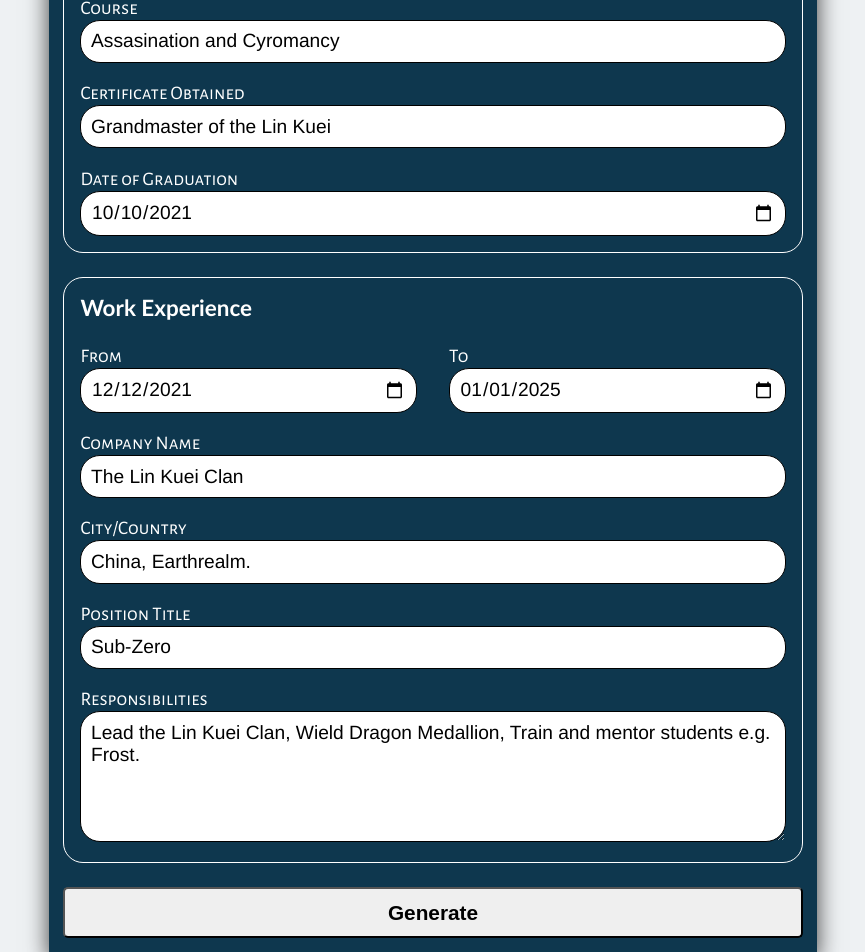
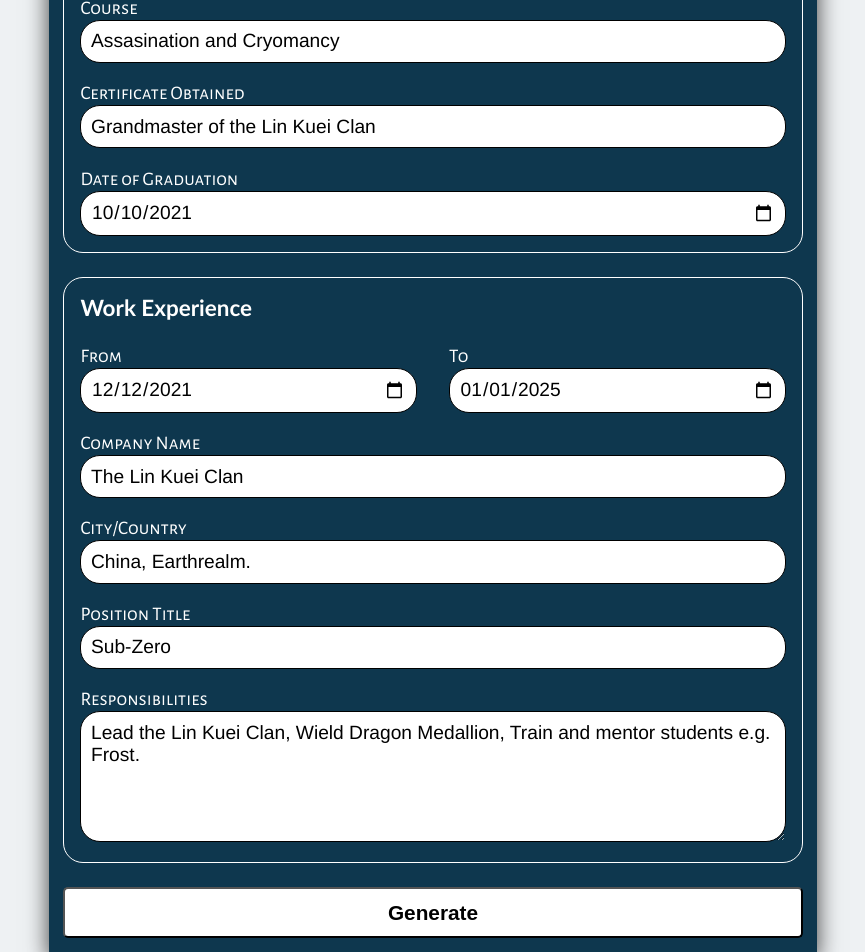
Before and after one commit to zakingslayerv22/cv-application, a React (Vite) app: page / in a window 1280 px wide. Shown: the part 820-1772 px from the top of the page, without its empty margins (207-1072 px from the left). Built offline with nearby package versions, Linux system fonts and the light colour scheme.

Commit message:
Minor fixes
In CVDisplay, replace
the hyphen between the
dates to an em dash
because it is longer.

Add a background color
to the button in
CVForm.css.

Implement minor changes
in CVData.

```diff
--- a/src/CVForm.css
+++ b/src/CVForm.css
@@ -67,6 +67,10 @@ label {
   padding-bottom: 0.3rem;
 }
 
+form > button {
+  background-color: white;
+}
+
 @media (min-width: 600px) {
   .subsection {
     display: flex;
--- a/src/assets/CVData.js
+++ b/src/assets/CVData.js
@@ -13,8 +13,8 @@ export const categories = [
     sectionTitle: "Education",
     schoolName: "Lin Kuei Clan",
     location: "China, Earthrealm.",
-    course: "Assasination and Cyromancy",
-    certificateObtained: "Grandmaster of the Lin Kuei",
+    course: "Assasination and Cryomancy",
+    certificateObtained: "Grandmaster of the Lin Kuei Clan",
     dateOfGraduation: "2021-10-10",
   },
   {
--- a/src/components/CVDisplay.jsx
+++ b/src/components/CVDisplay.jsx
@@ -55,7 +55,7 @@ export default function CVDisplay({ CVDataArray, handleEdit }) {
               <div className="from-and-to">
                 <span className="from"> {CVDataArray[2].from} </span>
                 <p className="dash">
-                  <span>-</span>
+                  <span>–</span>
                 </p>{" "}
                 <span className="to"> {CVDataArray[2].to}</span>
               </div>
```
